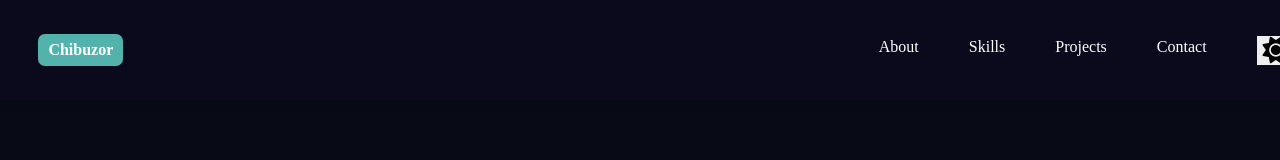
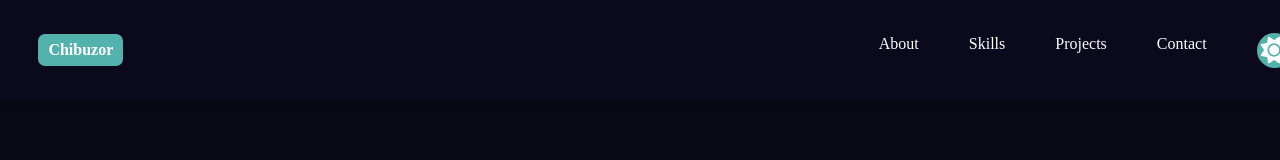
Before and after one commit to coolbuhzor/portfolio, a React (Create React App) app: page / in a window 1280 px wide. Shown: the top 160 px of the page. Built offline with nearby package versions, Linux system fonts and the light colour scheme; the HTML template or start-up script is replaced by a standard one.

Commit message:
added whatsapp logo

```diff
--- a/src/components/Nav.js
+++ b/src/components/Nav.js
@@ -103,8 +103,16 @@ const Logo = styled.div`
 `;
 const Button = styled.button`
   border: none;
+  background: #53b2ac;
+  display: flex;
+  justify-content: center;
+  align-items: center;
+  height: 3.5rem;
+  width: 3.5rem;
+  border-radius: 50%;
+  color: ${(props) => (props.darkMode ? "#fff" : "##080a16")};
 `;
-function Navigation({ darkMode, setDarkMode }) {
+const Navigation = ({ darkMode, setDarkMode }) => {
   const onClick = () => {
     setDarkMode(!darkMode);
     console.log("clicked");
@@ -143,7 +151,7 @@ function Navigation({ darkMode, setDarkMode }) {
           </AnchorLink>
         </div>
         <div className="navLink  ">
-          <Button onClick={onClick}>
+          <Button darkMode={darkMode} onClick={onClick}>
             {darkMode ? (
               <i class="fas fa-sun fa-2x"></i>
             ) : (
@@ -154,6 +162,6 @@ function Navigation({ darkMode, setDarkMode }) {
       </div>
     </NavStyled>
   );
-}
+};
 
 export default Navigation;
```
